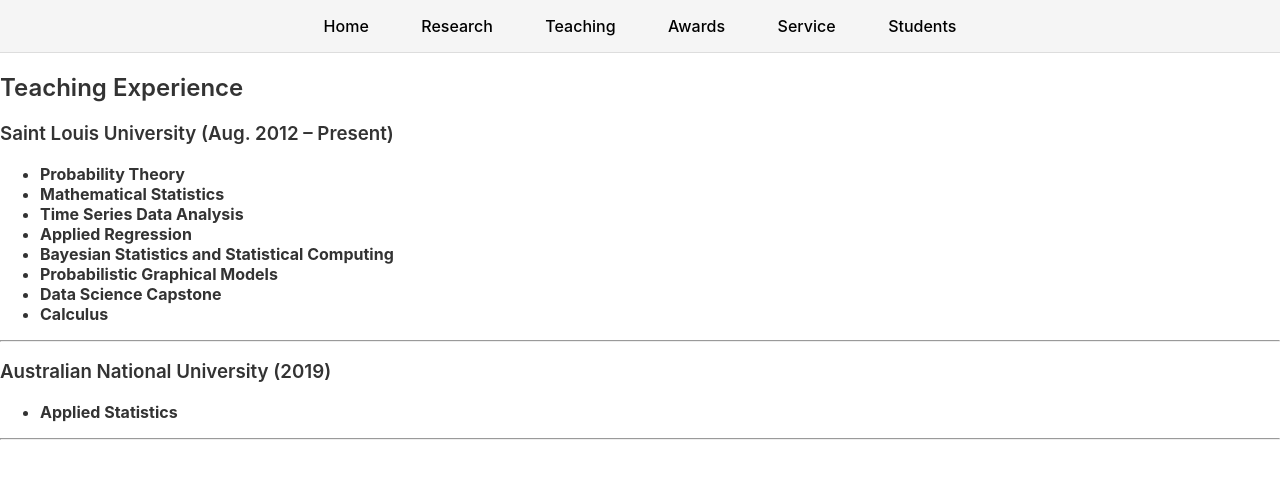
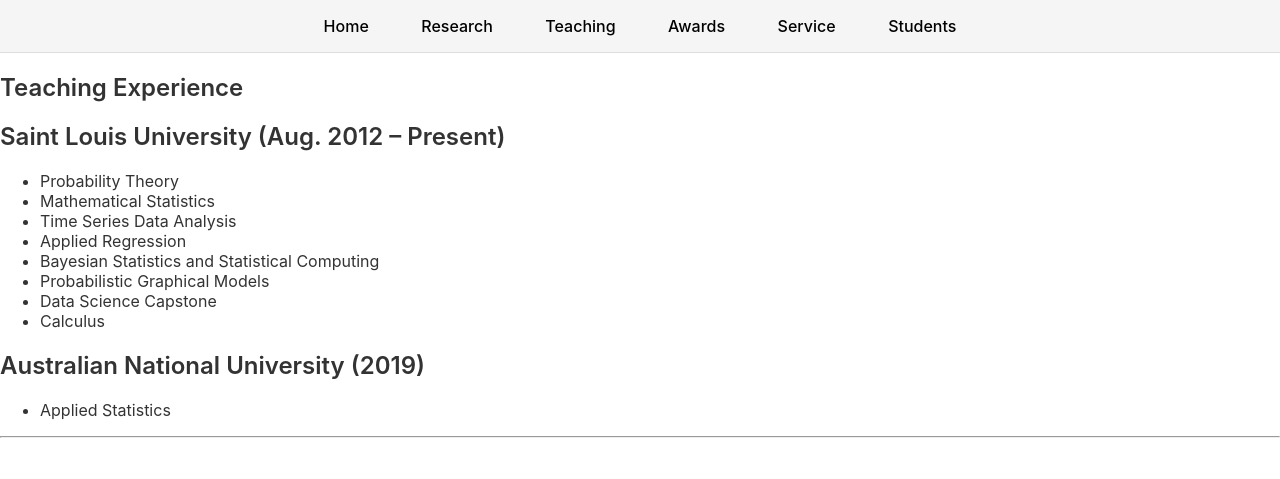
Before and after one commit to GongData/gongData.github.io, a Jekyll site: the page built from _pages/Teaching.md, in a window 1280 px wide. Shown: the top 479 px of the page. Built offline with Jekyll 4.4.1, drawn with Linux system fonts in a browser that asks for light colours.

```diff
--- a/_pages/Teaching.md
+++ b/_pages/Teaching.md
@@ -6,21 +6,20 @@ permalink: /Teaching/
 
 ## Teaching Experience
 
-### Saint Louis University (Aug. 2012 – Present)
+## Saint Louis University (Aug. 2012 – Present)
 
-- **Probability Theory**
-- **Mathematical Statistics**
-- **Time Series Data Analysis**
-- **Applied Regression**
-- **Bayesian Statistics and Statistical Computing**
-- **Probabilistic Graphical Models**
-- **Data Science Capstone**
-- **Calculus**
+- Probability Theory
+- Mathematical Statistics
+- Time Series Data Analysis
+- Applied Regression
+- Bayesian Statistics and Statistical Computing
+- Probabilistic Graphical Models
+- Data Science Capstone
+- Calculus
+
+
+##  Australian National University (2019)
+
+- Applied Statistics
 
 ---
-
-###  Australian National University (2019)
-
-- **Applied Statistics**
-
----
```
